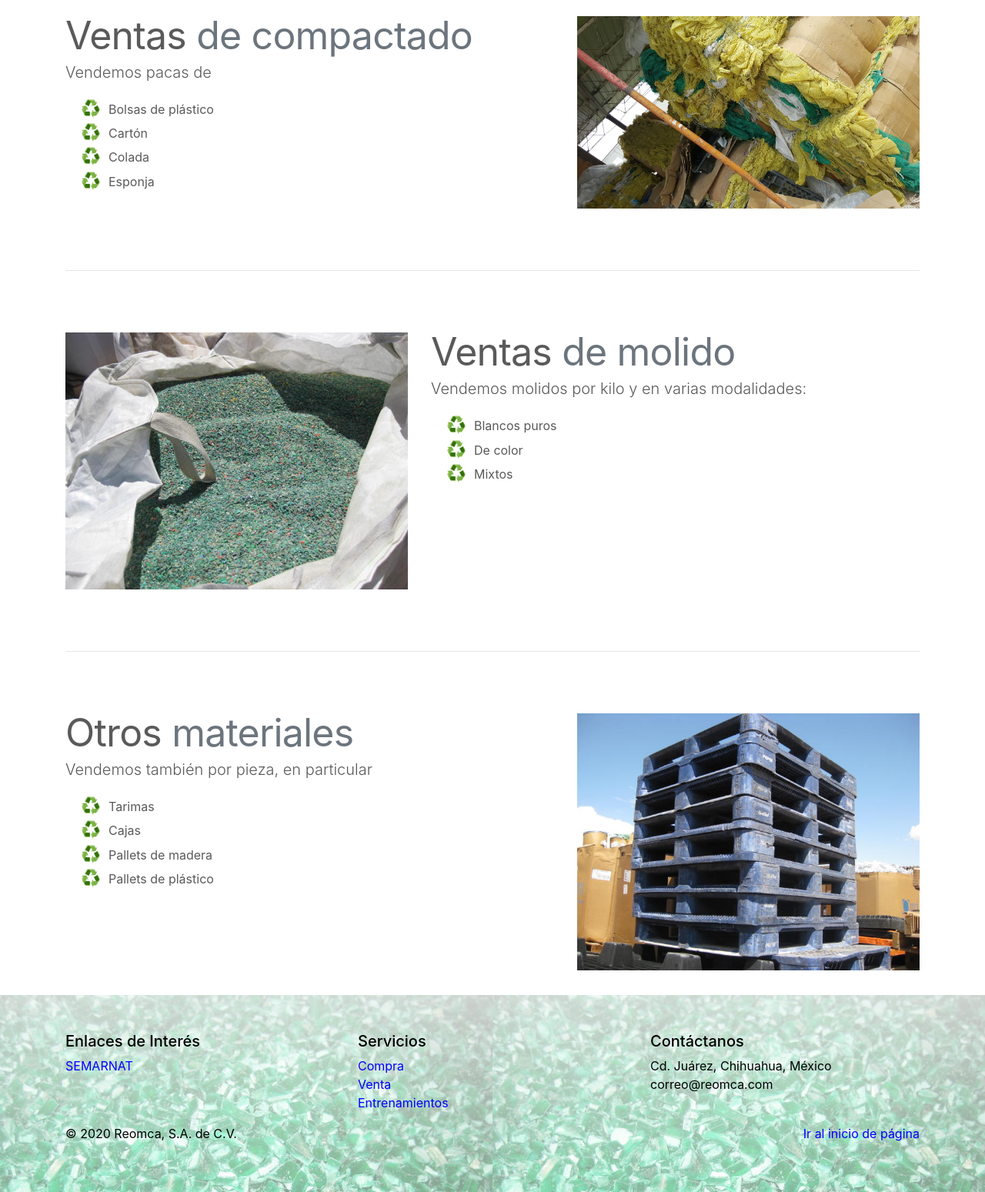
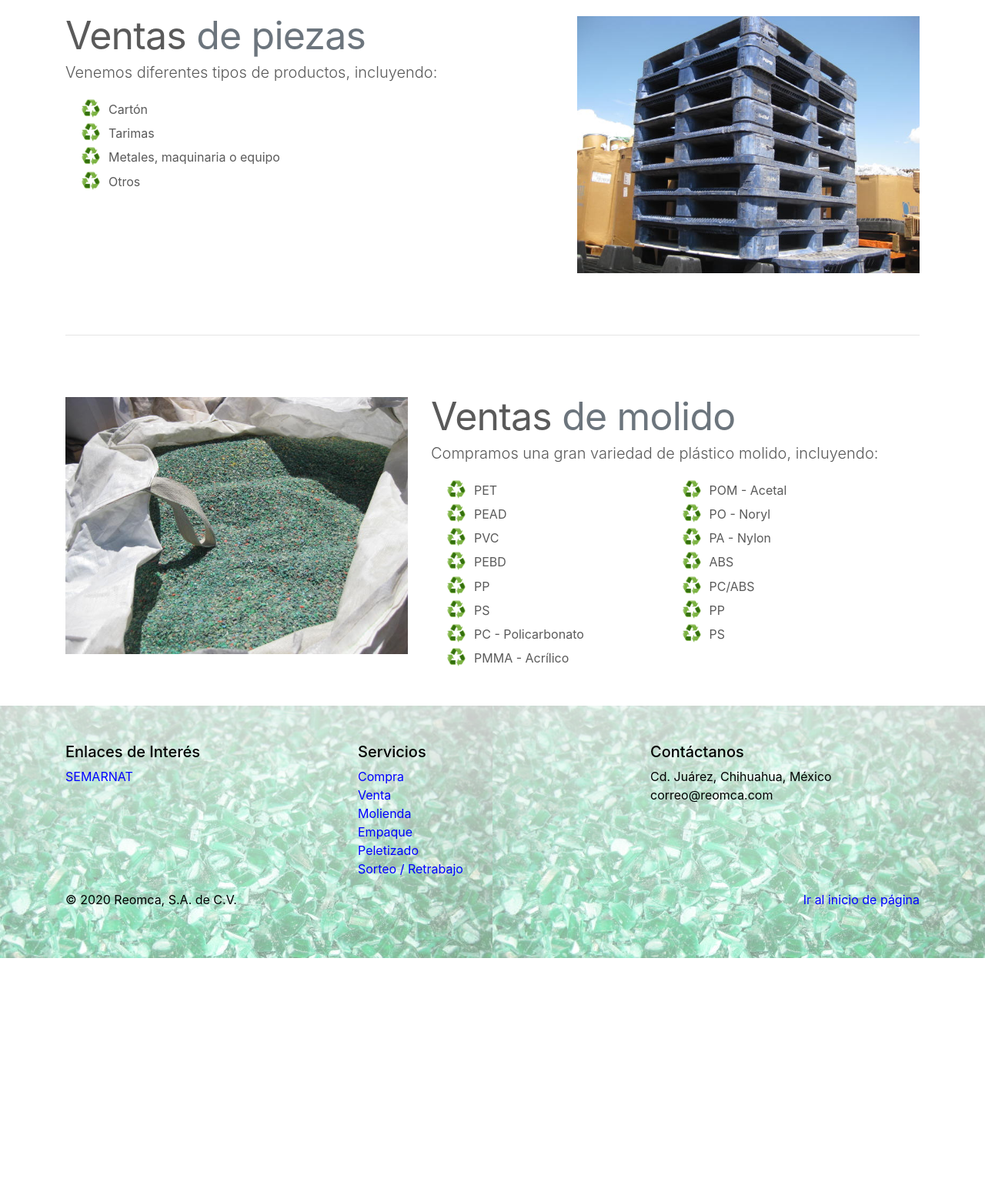
Before and after one commit to carlosigb/reomca, a plain HTML site: page venta/index.html in a window 1280 px wide. Shown: the part 980-2529 px from the top of the page at 77% size. After the commit the page ends 2225 px from the top, so only its background shows below. Drawn offline with nearby package versions, Linux system fonts and the light colour scheme.

Commit message:
cambio del contenido de ventas, ahora es similar al de compras

```diff
--- a/venta/index.html
+++ b/venta/index.html
@@ -1,7 +1,7 @@
 <!DOCTYPE html>
 <html>
 <head>
-	<title>REOMCA: Compra de Materiales</title>
+	<title>REOMCA: Venta de Materiales</title>
 
 	<!-- favicon -->
 	<link rel="icon" type="image/jpg" href="../img/Reo2.jpg">
@@ -43,7 +43,10 @@
           <div class="dropdown-menu" aria-labelledby="serviciosDropdownMenuLink">
             <a class="dropdown-item" href="../compra/index.html">Compra</a>
             <a class="dropdown-item" href="#">Venta</a>
-						<a class="dropdown-item" href="../entrenamientos/index.html">Entrenamientos</a>
+            <a class="dropdown-item" href="../molienda/index.html">Molienda</a>
+            <a class="dropdown-item" href="../empaque/index.html">Empaque</a>
+            <a class="dropdown-item" href="../peletizado/index.html">Peletizado</a>
+            <a class="dropdown-item" href="../sorteo/index.html">Sorteo / Retrabajo</a>
           </div>
         </li>
 				<li class="nav-item">
@@ -78,18 +81,18 @@
 
     <div class="row featurette">
       <div class="col-md-7">
-        <h2 class="featurette-heading">Ventas <span class="text-muted">de compactado</span></h2>
-        <p class="lead">Vendemos pacas de
+        <h2 class="featurette-heading">Ventas <span class="text-muted">de piezas</span></h2>
+        <p class="lead">Venemos diferentes tipos de productos, incluyendo:
       <ul class="recycle-list">
-				<li>Bolsas de plástico</li>
         <li>Cartón</li>
-				<li>Colada</li>
-				<li>Esponja</li>
+        <li>Tarimas</li>
+        <li>Metales, maquinaria o equipo</li>
+        <li>Otros</li>
       </ul>
     </p>
       </div>
       <div class="col-md-5">
-        <img class="featurette-image img-fluid mx-auto" src="img/paca-sacos.jpg" alt="sacos compactados">
+        <img class="featurette-image img-fluid mx-auto" src="img/pallets-plastico.JPG" alt="piezas">
       </div>
     </div>
 
@@ -97,11 +100,23 @@
     <div class="row featurette">
       <div class="col-md-7 order-md-2">
         <h2 class="featurette-heading">Ventas <span class="text-muted">de molido</span></h2>
-        <p class="lead">Vendemos molidos por kilo y en varias modalidades:
-        	<ul class="recycle-list">
-        		<li>Blancos puros</li>
-        		<li>De color</li>
-        		<li>Mixtos</li>
+        <p class="lead">Compramos una gran variedad de plástico molido, incluyendo:
+          <ul class="two-cols recycle-list">
+            <li>PET</li>
+            <li>PEAD</li>
+            <li>PVC</li>
+            <li>PEBD</li>
+            <li>PP</li>
+            <li>PS</li>
+            <li>PC - Policarbonato</li>
+            <li>PMMA - Acrílico</li>
+            <li>POM - Acetal</li>
+            <li>PO - Noryl</li>
+            <li>PA - Nylon</li>
+            <li>ABS</li>
+            <li>PC/ABS</li>
+            <li>PP</li>
+            <li>PS</li>
           </ul>
     </p>
       </div>
@@ -110,23 +125,7 @@
       </div>
     </div>
 
-    <hr class="featurette-divider">
-    <div class="row featurette">
-      <div class="col-md-7">
-        <h2 class="featurette-heading">Otros <span class="text-muted">materiales</span></h2>
-        <p class="lead">Vendemos también por pieza, en particular
- 			<ul class="recycle-list">
-				<li>Tarimas</li>
-				<li>Cajas</li>
-				<li>Pallets de madera</li>
-				<li>Pallets de plástico</li>
-			</ul>
-		</p>
-      </div>
-      <div class="col-md-5">
-        <img class="featurette-image img-fluid mx-auto" src="img/pallets-plastico.JPG" alt="pallets de plastico">
-      </div>
-    </div>
+
 </div>
 
 
@@ -148,7 +147,10 @@
     			<ul class="list-unstyled">
             <li><a href="../compra/index.html">Compra</a></li>
             <li><a href="index.html">Venta</a></li>
-    				<li><a href="../entrenamientos/index.html">Entrenamientos</a></li>
+            <li><a href="../molienda/index.html">Molienda</a></li>
+            <li><a href="../empaque/index.html">Empaque</a></li>
+            <li><a href="../peletizado/index.html">Peletizado</a></li>
+            <li><a href="../sorteo/index.html">Sorteo / Retrabajo</a></li>
     			</ul>
     		</div>
     		<div class="col-md-4">
```
Also changed, not shown: img/plastico-panera.jpg (deleted), venta/img/paca-sacos.jpg (deleted). Lines whose indentation alone changed are shown as unchanged.
